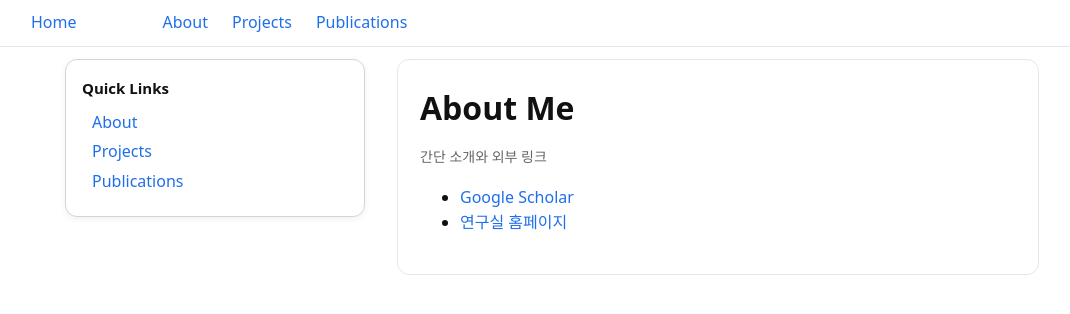
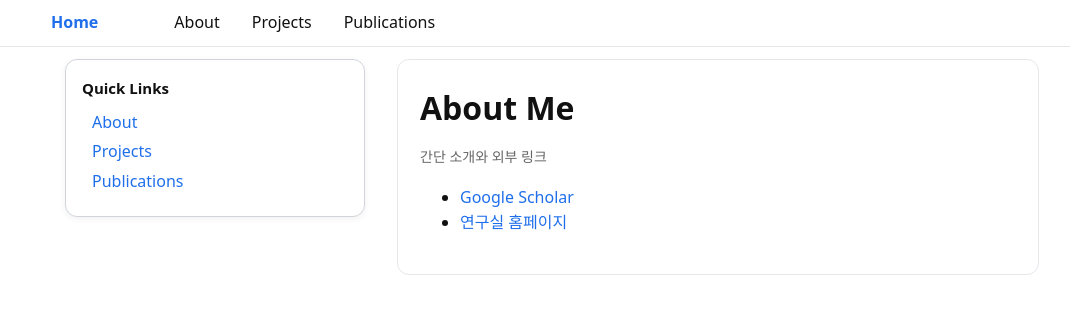
Before and after one commit to ChoRongCho/ChoRongCho.github.io, a Jekyll site: the page built from about.html, in a window 1280 px wide. Shown: the top 314 px of the page, without its empty margins (21-1091 px from the left). Built offline with Jekyll 4.4.1, drawn with Linux system fonts in a browser that asks for light colours.

Commit message:
MainHome

```diff
--- a/assets/css/site.css
+++ b/assets/css/site.css
@@ -14,18 +14,32 @@ a:hover{text-decoration:underline}
 /* .brand{font-weight:700;margin-right:auto}
 .nav a{margin-left:12px;color:var(--text)} */
 
+
+
+
+/* Home(brand) 위치 이동 */
 .brand{
-  margin-right: 70px;
-  margin-left: 40px;   /* ← Home을 오른쪽으로 이동 */
+  font-weight:700;                 /* 네가 주석처리하면서 빠진 것 복구 */
+  margin-right:0 !important;       /* auto 같은 거 죽이기 */
+  margin-left:60px !important;     /* Home을 오른쪽으로 (원하면 숫자만 조절) */
 }
 
+/* nav 자체를 brand와 떨어뜨리기 */
 .nav{
-  display: flex;
-  gap: 24px;   /* ← 메뉴 간격 */
+  display:flex !important;
+  margin-left:60px !important;     /* Home과 메뉴 사이 간격 */
+  gap:32px !important;             /* About|Projects|Publications 사이 간격 */
 }
+
+/* 혹시 기존 a margin이 남아있으면 강제로 제거 */
 .nav a{
-  margin-left: 0;  /* 기존 margin 제거 */
+  margin:0 !important;
+  color:var(--text);
 }
+
+
+
+
 
 /* wrapper 여백 축소, 본문 비율 확대 */
 .wrapper{
--- a/index.html
+++ b/index.html
@@ -29,7 +29,7 @@ title: "Home"
       안녕하세요, 저는 서강대학교 인공지능로봇연구실 소속 박사과정 학생입니다.
       AI planning, 로보틱스, 그리고 task and motion planning(TAMP)을 주요 연구 분야로 다루고 있으며,
       long-horizon robotic tasks을 위한 symbolic planning, 문제 추상화, 최적화에 관심있습니다.
-      Project에 고전 AI planning, 계획 알고리즘, 그리고 관련 개념들을 정리해 두었습니다. 아루미 쿗쿗쿗
+      Project에 고전 AI planning, 계획 알고리즘, 그리고 관련 개념들을 정리해 두었습니다. 아루미 쿗쿗쿗 비보래요
     </p>
   </div>
 </div>
```
